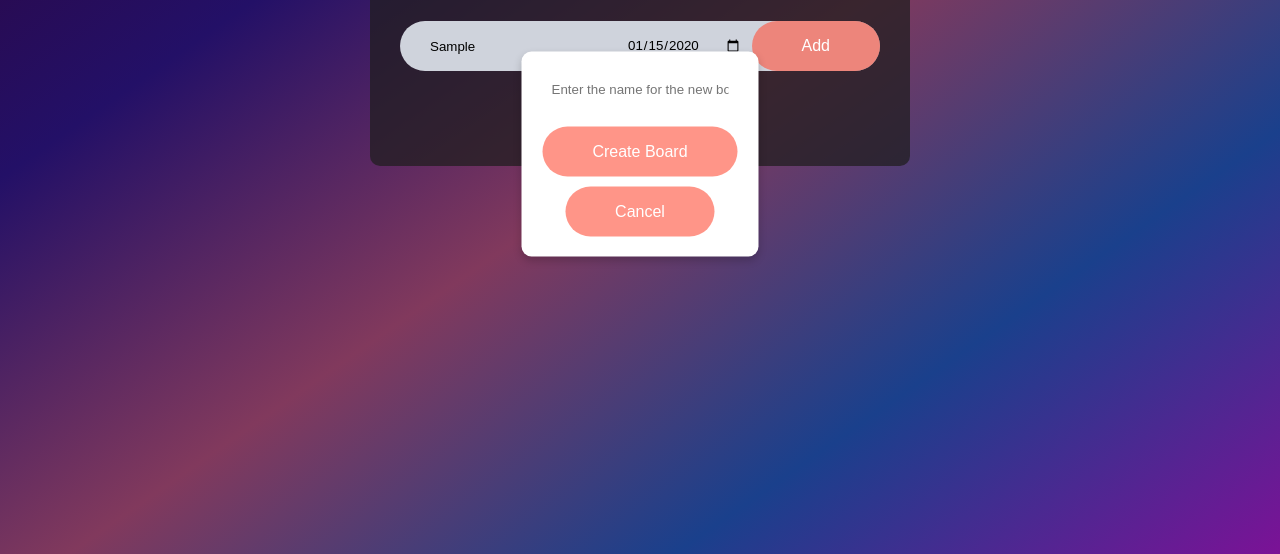
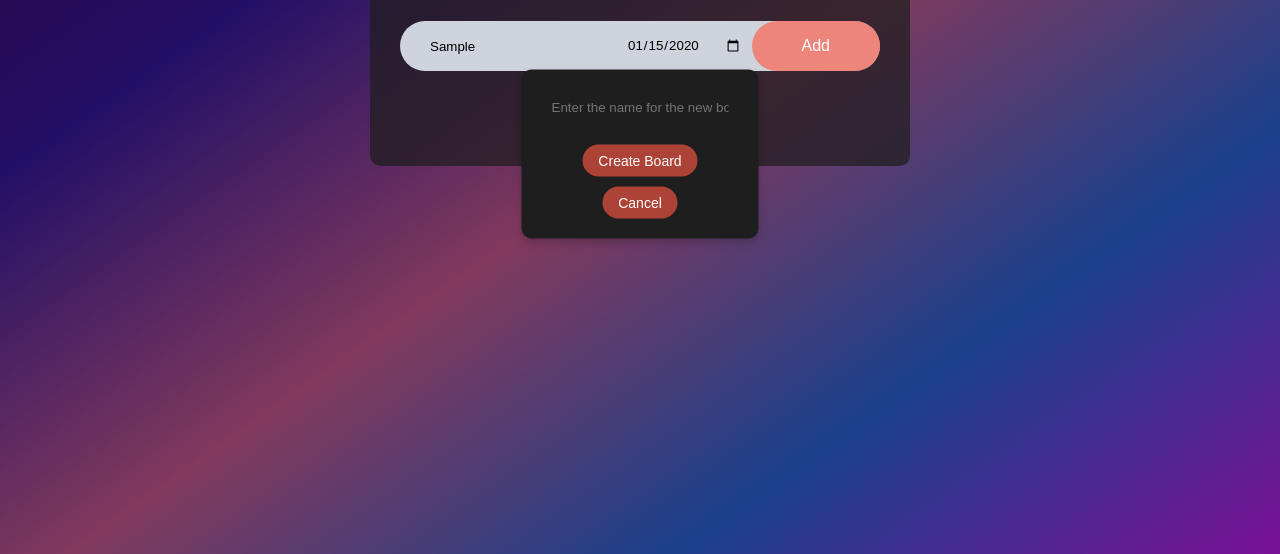
Before and after one commit to NicholasKienle/To-Do-List, a plain HTML site: page index.html in a window 1280 px wide. Both pictures are taken after typing "Sample", "2020-01-15" into the empty fields and a click on the button "Add New Board". Shown: the part 246-800 px from the top of the page. Drawn offline with Linux system fonts and the light colour scheme.

Commit message:
Update style.css

```diff
--- a/style.css
+++ b/style.css
@@ -156,7 +156,7 @@ ul li span:hover{
     top: 50%;
     left: 50%;
     transform: translate(-50%, -50%);
-    background-color: #fff;
+    background-color: #1f1e1e;
     padding: 20px;
     border-radius: 10px;
     box-shadow: 0 4px 8px rgba(0, 0, 0, 0.2);
@@ -168,10 +168,11 @@ ul li span:hover{
 
 .modal input {
     margin-bottom: 10px;
+    color: #fff;
 }
 
 .modal button {
     margin-top: 10px;
-    /* font-size: 1em; */
-    /* size: 5em; */
+    padding: 8px 16px;
+    font-size: 14px;
 }
```
